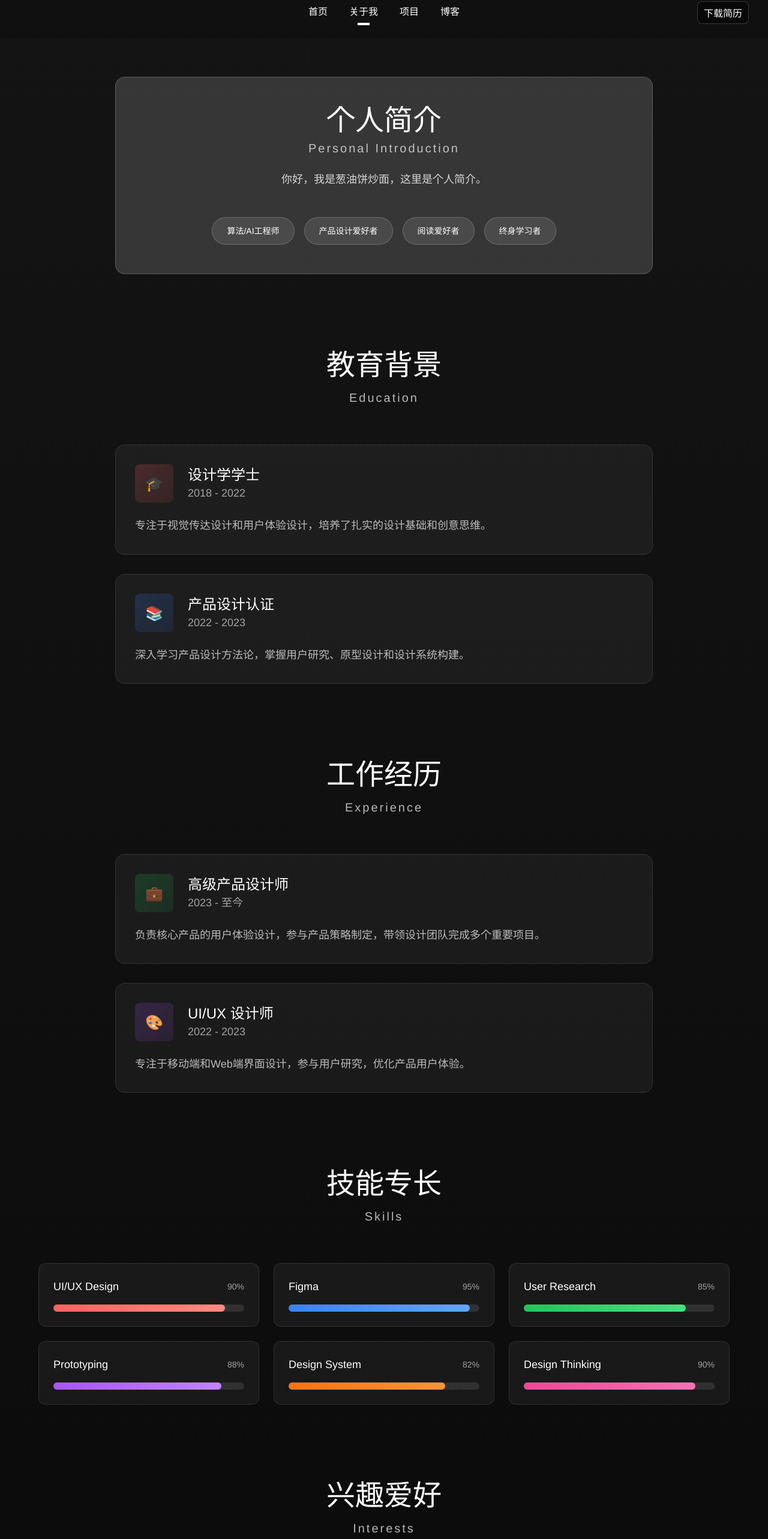
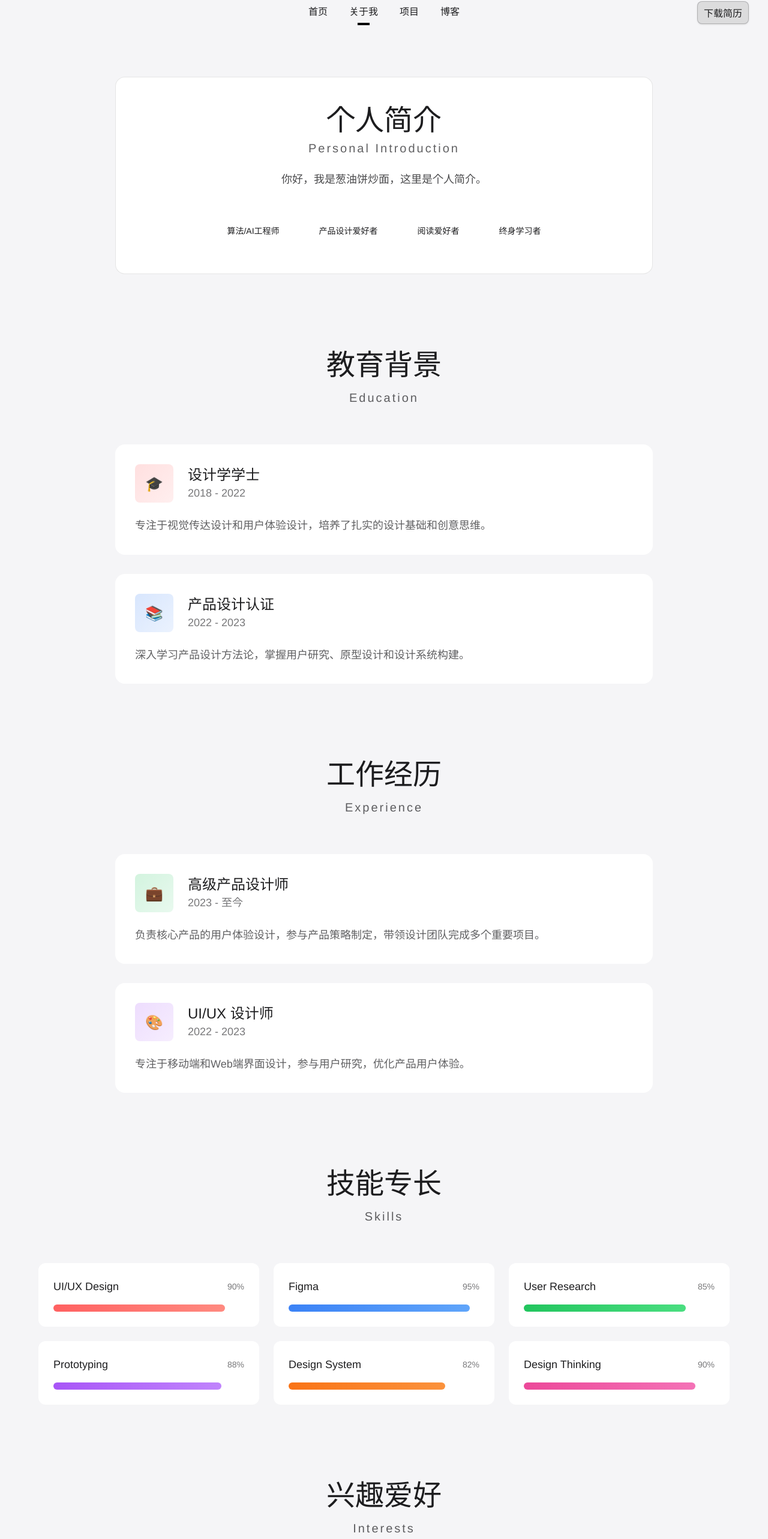
Before and after one commit to scallioncake/webweb, a React (Vite) app: page /about in a window 1280 px wide. Shown: the part 16-2582 px from the top of the page at 60% size. Built offline with nearby package versions, Linux system fonts and the light colour scheme.

Commit message:
更新“关于我”页面样式，统一背景色和文本颜色，优化按钮和卡片样式以提升视觉效果和可读性。调整各部分的布局和动画效果，增强用户体验。

```diff
--- a/src/screens/About/About.tsx
+++ b/src/screens/About/About.tsx
@@ -44,9 +44,9 @@ export const About = (): JSX.Element => {
   };
 
   return (
-    <div className="min-h-screen bg-[linear-gradient(180deg,rgba(20,20,20,1)_0%,rgba(10,10,10,1)_100%)] relative">
+    <div className="min-h-screen relative" style={{ backgroundColor: '#F5F5F7' }}>
       {/* 导航栏 */}
-      <header className="w-full h-20 px-8 py-4 relative z-10 sticky top-0 bg-black/20 backdrop-blur-sm">
+      <header className="w-full h-20 px-8 py-4 relative z-10 sticky top-0 backdrop-blur-sm" style={{ backgroundColor: '#F5F5F7' }}>
         <NavigationMenu className="absolute top-0 left-1/2 transform -translate-x-1/2">
           <NavigationMenuList className="inline-flex items-center justify-center gap-8">
             {navigationItems.map((item) => (
@@ -55,13 +55,13 @@ export const About = (): JSX.Element => {
                   href={item.href}
                   className="inline-flex flex-col items-center gap-2 relative flex-[0_0_auto] group"
                 >
-                  <div className="relative w-fit text-base leading-[normal] whitespace-nowrap [font-family:'HarmonyOS_Sans_SC-Medium',Helvetica] font-medium tracking-[0] text-white transition-colors duration-300 group-hover:text-white/80">
+                  <div className="relative w-fit text-base leading-[normal] whitespace-nowrap [font-family:'HarmonyOS_Sans_SC-Medium',Helvetica] font-medium tracking-[0] text-[#1D1D1F] transition-colors duration-300 group-hover:text-[#1D1D1F]/70">
                     {item.label}
                   </div>
                   <div
                     className={`relative h-1 transition-all duration-300 ${
                       item.active
-                        ? "w-5 bg-white"
+                        ? "w-5 bg-black"
                         : "w-0 bg-transparent"
                     }`}
                   />
@@ -71,8 +71,8 @@ export const About = (): JSX.Element => {
           </NavigationMenuList>
         </NavigationMenu>
 
-        <Button className="gap-1 px-2.5 py-1.5 absolute top-[18px] right-8 bg-black/50 border border-white/20 rounded-lg inline-flex items-center h-auto hover:bg-black/70 transition-colors">
-          <span className="relative w-fit text-white text-base leading-[normal] whitespace-nowrap [font-family:'HarmonyOS_Sans_SC-Medium',Helvetica] font-medium tracking-[0]">
+        <Button className="gap-1 px-2.5 py-1.5 absolute top-[18px] right-8 bg-black/10 border border-black/20 rounded-lg inline-flex items-center h-auto hover:bg-black/20 transition-colors">
+          <span className="relative w-fit text-[#1D1D1F] text-base leading-[normal] whitespace-nowrap [font-family:'HarmonyOS_Sans_SC-Medium',Helvetica] font-medium tracking-[0]">
             下载简历
           </span>
         </Button>
@@ -86,18 +86,18 @@ export const About = (): JSX.Element => {
           className="opacity-0 translate-y-8 transition-all duration-1000 ease-out"
         >
           <div className="max-w-4xl mx-auto text-center space-y-12">
-            <div className="bg-white/15 backdrop-blur-sm border border-white/20 rounded-2xl p-12 hover:bg-white/20 transition-all duration-500 hover:scale-105 hover:shadow-2xl">
+            <div className="backdrop-blur-sm border border-black/10 rounded-2xl p-12 transition-all duration-500 hover:scale-105 hover:shadow-2xl" style={{ backgroundColor: '#fff' }}>
               <div className="space-y-6">
                 <div className="space-y-2">
-                  <h2 className="text-white text-4xl md:text-5xl [font-family:'HarmonyOS_Sans_SC-Medium',Helvetica] font-medium">
+                  <h2 className="text-[#1D1D1F] text-4xl md:text-5xl [font-family:'HarmonyOS_Sans_SC-Medium',Helvetica] font-medium">
                     个人简介
                   </h2>
-                  <div className="[font-family:'Bebas-Regular',Helvetica] font-normal text-white/70 text-xl tracking-[3px]">
+                  <div className="[font-family:'Bebas-Regular',Helvetica] font-normal text-[#1D1D1F]/70 text-xl tracking-[3px]">
                     Personal Introduction
                   </div>
                 </div>
 
-                <p className="text-white/80 text-lg leading-relaxed [font-family:'HarmonyOS_Sans_SC-Regular',Helvetica] max-w-2xl mx-auto">
+                <p className="text-[#1D1D1F]/80 text-lg leading-relaxed [font-family:'HarmonyOS_Sans_SC-Regular',Helvetica] max-w-2xl mx-auto">
                   你好，我是葱油饼炒面，这里是个人简介。
                 </p>
 
@@ -105,7 +105,7 @@ export const About = (): JSX.Element => {
                   {["算法/AI工程师","产品设计爱好者", "阅读爱好者","终身学习者"].map((skill, index) => (
                     <span
                       key={skill}
-                      className="px-6 py-3 bg-white/10 border border-white/20 rounded-full text-white text-sm [font-family:'HarmonyOS_Sans_SC-Medium',Helvetica] font-medium hover:bg-white/20 hover:scale-110 transition-all duration-300 cursor-pointer"
+                      className="px-6 py-3 bg-white/10 border border-white/20 rounded-full text-[#1D1D1F] text-sm [font-family:'HarmonyOS_Sans_SC-Medium',Helvetica] font-medium hover:bg-white/20 hover:scale-110 transition-all duration-300 cursor-pointer"
                       style={{ animationDelay: `${index * 100}ms` }}
                     >
                       {skill}
@@ -124,49 +124,49 @@ export const About = (): JSX.Element => {
         >
           <div className="max-w-4xl mx-auto">
             <div className="text-center space-y-4 mb-16">
-              <h2 className="text-white text-4xl md:text-5xl [font-family:'HarmonyOS_Sans_SC-Medium',Helvetica] font-medium">
+              <h2 className="text-[#1D1D1F] text-4xl md:text-5xl [font-family:'HarmonyOS_Sans_SC-Medium',Helvetica] font-medium">
                 教育背景
               </h2>
-              <div className="[font-family:'Bebas-Regular',Helvetica] font-normal text-white/70 text-xl tracking-[3px]">
+              <div className="[font-family:'Bebas-Regular',Helvetica] font-normal text-[#1D1D1F]/70 text-xl tracking-[3px]">
                 Education
               </div>
             </div>
 
             <div className="space-y-8">
-              <div className="bg-white/5 backdrop-blur-sm border border-white/10 rounded-2xl p-8 hover:bg-white/10 hover:scale-105 transition-all duration-500 group">
+              <div className="bg-white backdrop-blur-sm border border-white/10 rounded-2xl p-8 hover:bg-gray-50 hover:scale-105 transition-all duration-500 group">
                 <div className="flex items-center gap-6 mb-6">
                   <div className="w-16 h-16 bg-gradient-to-br from-[#ff6161]/20 to-[#ff6161]/10 rounded-lg flex items-center justify-center group-hover:scale-110 transition-transform duration-300">
-                    <span className="text-white text-2xl">🎓</span>
+                    <span className="text-[#1D1D1F] text-2xl">🎓</span>
                   </div>
                   <div>
-                    <h3 className="text-white text-2xl [font-family:'HarmonyOS_Sans_SC-Medium',Helvetica] font-medium">
+                    <h3 className="text-[#1D1D1F] text-2xl [font-family:'HarmonyOS_Sans_SC-Medium',Helvetica] font-medium">
                       设计学学士
                     </h3>
-                    <p className="text-white/60 text-lg [font-family:'HarmonyOS_Sans_SC-Regular',Helvetica]">
+                    <p className="text-[#1D1D1F]/60 text-lg [font-family:'HarmonyOS_Sans_SC-Regular',Helvetica]">
                       2018 - 2022
                     </p>
                   </div>
                 </div>
-                <p className="text-white/70 text-lg leading-relaxed [font-family:'HarmonyOS_Sans_SC-Regular',Helvetica]">
+                <p className="text-[#1D1D1F]/70 text-lg leading-relaxed [font-family:'HarmonyOS_Sans_SC-Regular',Helvetica]">
                   专注于视觉传达设计和用户体验设计，培养了扎实的设计基础和创意思维。
                 </p>
               </div>
 
-              <div className="bg-white/5 backdrop-blur-sm border border-white/10 rounded-2xl p-8 hover:bg-white/10 hover:scale-105 transition-all duration-500 group">
+              <div className="bg-white backdrop-blur-sm border border-white/10 rounded-2xl p-8 hover:bg-gray-50 hover:scale-105 transition-all duration-500 group">
                 <div className="flex items-center gap-6 mb-6">
                   <div className="w-16 h-16 bg-gradient-to-br from-blue-500/20 to-blue-500/10 rounded-lg flex items-center justify-center group-hover:scale-110 transition-transform duration-300">
                     <span className="text-blue-400 text-2xl">📚</span>
                   </div>
                   <div>
-                    <h3 className="text-white text-2xl [font-family:'HarmonyOS_Sans_SC-Medium',Helvetica] font-medium">
+                    <h3 className="text-[#1D1D1F] text-2xl [font-family:'HarmonyOS_Sans_SC-Medium',Helvetica] font-medium">
                       产品设计认证
                     </h3>
-                    <p className="text-white/60 text-lg [font-family:'HarmonyOS_Sans_SC-Regular',Helvetica]">
+                    <p className="text-[#1D1D1F]/60 text-lg [font-family:'HarmonyOS_Sans_SC-Regular',Helvetica]">
                       2022 - 2023
                     </p>
                   </div>
                 </div>
-                <p className="text-white/70 text-lg leading-relaxed [font-family:'HarmonyOS_Sans_SC-Regular',Helvetica]">
+                <p className="text-[#1D1D1F]/70 text-lg leading-relaxed [font-family:'HarmonyOS_Sans_SC-Regular',Helvetica]">
                   深入学习产品设计方法论，掌握用户研究、原型设计和设计系统构建。
                 </p>
               </div>
@@ -181,49 +181,49 @@ export const About = (): JSX.Element => {
         >
           <div className="max-w-4xl mx-auto">
             <div className="text-center space-y-4 mb-16">
-              <h2 className="text-white text-4xl md:text-5xl [font-family:'HarmonyOS_Sans_SC-Medium',Helvetica] font-medium">
+              <h2 className="text-[#1D1D1F] text-4xl md:text-5xl [font-family:'HarmonyOS_Sans_SC-Medium',Helvetica] font-medium">
                 工作经历
                       </h2>
-              <div className="[font-family:'Bebas-Regular',Helvetica] font-normal text-white/70 text-xl tracking-[3px]">
+              <div className="[font-family:'Bebas-Regular',Helvetica] font-normal text-[#1D1D1F]/70 text-xl tracking-[3px]">
                 Experience
               </div>
             </div>
 
             <div className="space-y-8">
-              <div className="bg-white/5 backdrop-blur-sm border border-white/10 rounded-2xl p-8 hover:bg-white/10 hover:scale-105 transition-all duration-500 group">
+              <div className="bg-white backdrop-blur-sm border border-white/10 rounded-2xl p-8 hover:bg-gray-50 hover:scale-105 transition-all duration-500 group">
                 <div className="flex items-center gap-6 mb-6">
                   <div className="w-16 h-16 bg-gradient-to-br from-green-500/20 to-green-500/10 rounded-lg flex items-center justify-center group-hover:scale-110 transition-transform duration-300">
                     <span className="text-green-400 text-2xl">💼</span>
                   </div>
                   <div>
-                    <h3 className="text-white text-2xl [font-family:'HarmonyOS_Sans_SC-Medium',Helvetica] font-medium">
+                    <h3 className="text-[#1D1D1F] text-2xl [font-family:'HarmonyOS_Sans_SC-Medium',Helvetica] font-medium">
                       高级产品设计师
                     </h3>
-                    <p className="text-white/60 text-lg [font-family:'HarmonyOS_Sans_SC-Regular',Helvetica]">
+                    <p className="text-[#1D1D1F]/60 text-lg [font-family:'HarmonyOS_Sans_SC-Regular',Helvetica]">
                       2023 - 至今
                     </p>
                       </div>
                     </div>
-                <p className="text-white/70 text-lg leading-relaxed [font-family:'HarmonyOS_Sans_SC-Regular',Helvetica]">
+                <p className="text-[#1D1D1F]/70 text-lg leading-relaxed [font-family:'HarmonyOS_Sans_SC-Regular',Helvetica]">
                   负责核心产品的用户体验设计，参与产品策略制定，带领设计团队完成多个重要项目。
                 </p>
               </div>
 
-              <div className="bg-white/5 backdrop-blur-sm border border-white/10 rounded-2xl p-8 hover:bg-white/10 hover:scale-105 transition-all duration-500 group">
+              <div className="bg-white backdrop-blur-sm border border-white/10 rounded-2xl p-8 hover:bg-gray-50 hover:scale-105 transition-all duration-500 group">
                 <div className="flex items-center gap-6 mb-6">
                   <div className="w-16 h-16 bg-gradient-to-br from-purple-500/20 to-purple-500/10 rounded-lg flex items-center justify-center group-hover:scale-110 transition-transform duration-300">
                     <span className="text-purple-400 text-2xl">🎨</span>
                   </div>
                   <div>
-                    <h3 className="text-white text-2xl [font-family:'HarmonyOS_Sans_SC-Medium',Helvetica] font-medium">
+                    <h3 className="text-[#1D1D1F] text-2xl [font-family:'HarmonyOS_Sans_SC-Medium',Helvetica] font-medium">
                       UI/UX 设计师
                     </h3>
-                    <p className="text-white/60 text-lg [font-family:'HarmonyOS_Sans_SC-Regular',Helvetica]">
+                    <p className="text-[#1D1D1F]/60 text-lg [font-family:'HarmonyOS_Sans_SC-Regular',Helvetica]">
                       2022 - 2023
                     </p>
                   </div>
                 </div>
-                <p className="text-white/70 text-lg leading-relaxed [font-family:'HarmonyOS_Sans_SC-Regular',Helvetica]">
+                <p className="text-[#1D1D1F]/70 text-lg leading-relaxed [font-family:'HarmonyOS_Sans_SC-Regular',Helvetica]">
                   专注于移动端和Web端界面设计，参与用户研究，优化产品用户体验。
                 </p>
               </div>
@@ -238,10 +238,10 @@ export const About = (): JSX.Element => {
         >
           <div className="max-w-6xl mx-auto">
             <div className="text-center space-y-4 mb-16">
-              <h2 className="text-white text-4xl md:text-5xl [font-family:'HarmonyOS_Sans_SC-Medium',Helvetica] font-medium">
+              <h2 className="text-[#1D1D1F] text-4xl md:text-5xl [font-family:'HarmonyOS_Sans_SC-Medium',Helvetica] font-medium">
                 技能专长
               </h2>
-              <div className="[font-family:'Bebas-Regular',Helvetica] font-normal text-white/70 text-xl tracking-[3px]">
+              <div className="[font-family:'Bebas-Regular',Helvetica] font-normal text-[#1D1D1F]/70 text-xl tracking-[3px]">
                 Skills
               </div>
             </div>
@@ -257,14 +257,14 @@ export const About = (): JSX.Element => {
               ].map((skill, index) => (
                 <div
                   key={index}
-                  className="bg-white/5 backdrop-blur-sm border border-white/10 rounded-xl p-6 hover:bg-white/10 hover:scale-105 transition-all duration-500 group"
+                  className="bg-white backdrop-blur-sm border border-white/10 rounded-xl p-6 hover:bg-gray-50 hover:scale-105 transition-all duration-500 group"
                   style={{ animationDelay: `${index * 100}ms` }}
                 >
                   <div className="flex justify-between items-center mb-4">
-                    <span className="text-white text-lg [font-family:'HarmonyOS_Sans_SC-Medium',Helvetica] font-medium">
+                    <span className="text-[#1D1D1F] text-lg [font-family:'HarmonyOS_Sans_SC-Medium',Helvetica] font-medium">
                       {skill.name}
                     </span>
-                    <span className="text-white/60 text-sm [font-family:'HarmonyOS_Sans_SC-Regular',Helvetica]">
+                    <span className="text-[#1D1D1F]/60 text-sm [font-family:'HarmonyOS_Sans_SC-Regular',Helvetica]">
                       {skill.level}%
                     </span>
                   </div>
@@ -287,10 +287,10 @@ export const About = (): JSX.Element => {
         >
           <div className="max-w-4xl mx-auto">
             <div className="text-center space-y-4 mb-16">
-              <h2 className="text-white text-4xl md:text-5xl [font-family:'HarmonyOS_Sans_SC-Medium',Helvetica] font-medium">
+              <h2 className="text-[#1D1D1F] text-4xl md:text-5xl [font-family:'HarmonyOS_Sans_SC-Medium',Helvetica] font-medium">
                 兴趣爱好
               </h2>
-              <div className="[font-family:'Bebas-Regular',Helvetica] font-normal text-white/70 text-xl tracking-[3px]">
+              <div className="[font-family:'Bebas-Regular',Helvetica] font-normal text-[#1D1D1F]/70 text-xl tracking-[3px]">
                 Interests
               </div>
         </div>
@@ -304,16 +304,16 @@ export const About = (): JSX.Element => {
               ].map((interest, index) => (
                 <div
                   key={index}
-                  className="bg-white/5 backdrop-blur-sm border border-white/10 rounded-2xl p-8 hover:bg-white/10 hover:scale-105 transition-all duration-500 group"
+                  className="bg-white backdrop-blur-sm border border-white/10 rounded-2xl p-8 hover:bg-gray-50 hover:scale-105 transition-all duration-500 group"
                   style={{ animationDelay: `${index * 150}ms` }}
                 >
                   <div className="text-5xl mb-6 group-hover:scale-125 group-hover:rotate-12 transition-transform duration-300">
                     {interest.icon}
                   </div>
-                  <h3 className="text-white text-xl [font-family:'HarmonyOS_Sans_SC-Medium',Helvetica] font-medium mb-3">
+                  <h3 className="text-[#1D1D1F] text-xl [font-family:'HarmonyOS_Sans_SC-Medium',Helvetica] font-medium mb-3">
                     {interest.title}
                   </h3>
-                  <p className="text-white/70 text-lg leading-relaxed [font-family:'HarmonyOS_Sans_SC-Regular',Helvetica]">
+                  <p className="text-[#1D1D1F]/70 text-lg leading-relaxed [font-family:'HarmonyOS_Sans_SC-Regular',Helvetica]">
                     {interest.desc}
                   </p>
                 </div>
```
